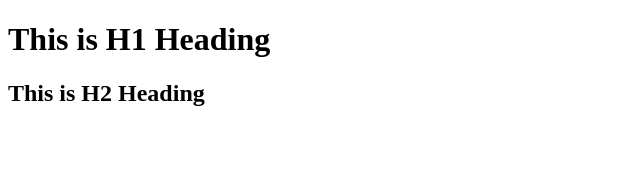
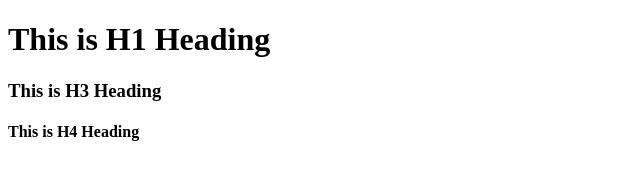
Before and after one commit to Phenomenal-19/tester, a plain HTML site: page index.html in a window 1280 px wide. Shown: the whole page, without its empty margins (0-640 px from the left). Drawn offline with Linux system fonts and the light colour scheme.

Commit message:
minor changes

```diff
--- a/index.html
+++ b/index.html
@@ -7,6 +7,8 @@
 </head>
 <body>
     <h1>This is H1 Heading</h1>
-    <h2>This is H2 Heading</h2>
+    <h3>This is H3 Heading</h3>
+    <h4>This is H4 Heading</h4>
+
 </body>
 </html>
--- a/test.js
+++ b/test.js
@@ -1,3 +1,4 @@
 console.log('Hello world');
 let name="Ayush Chauhan";
-console.log(name);
+let age=21;
+console.log(name,age);
```
